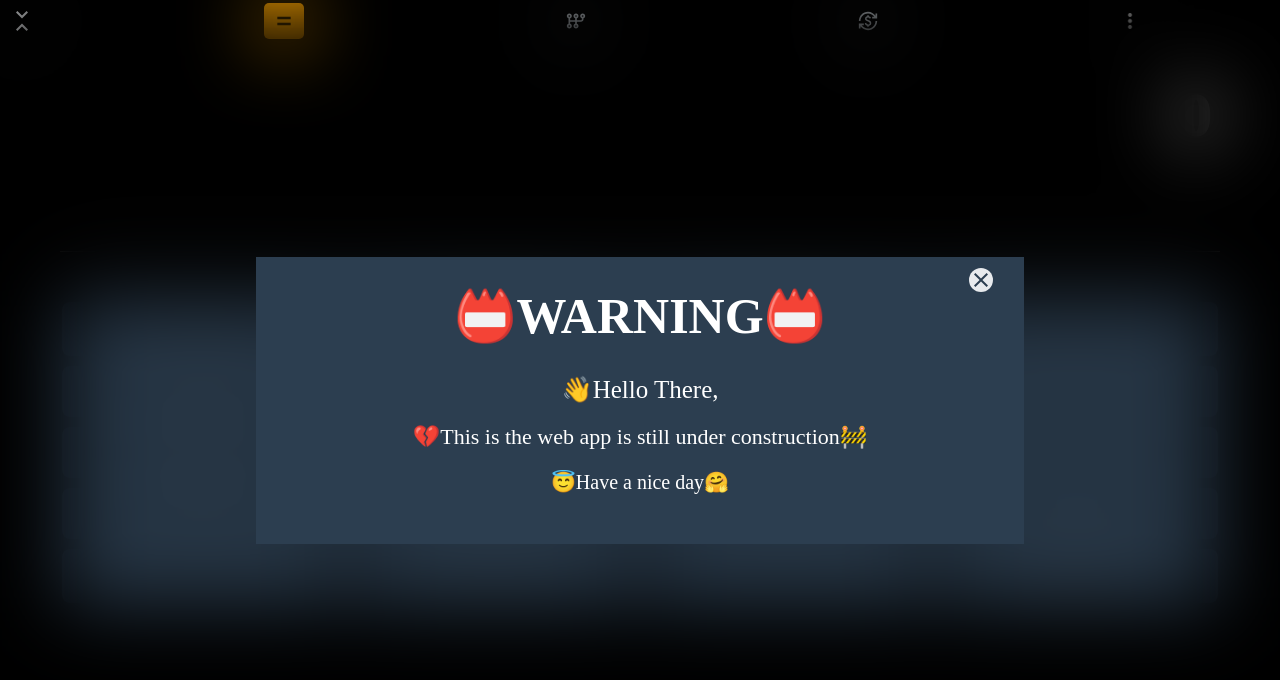
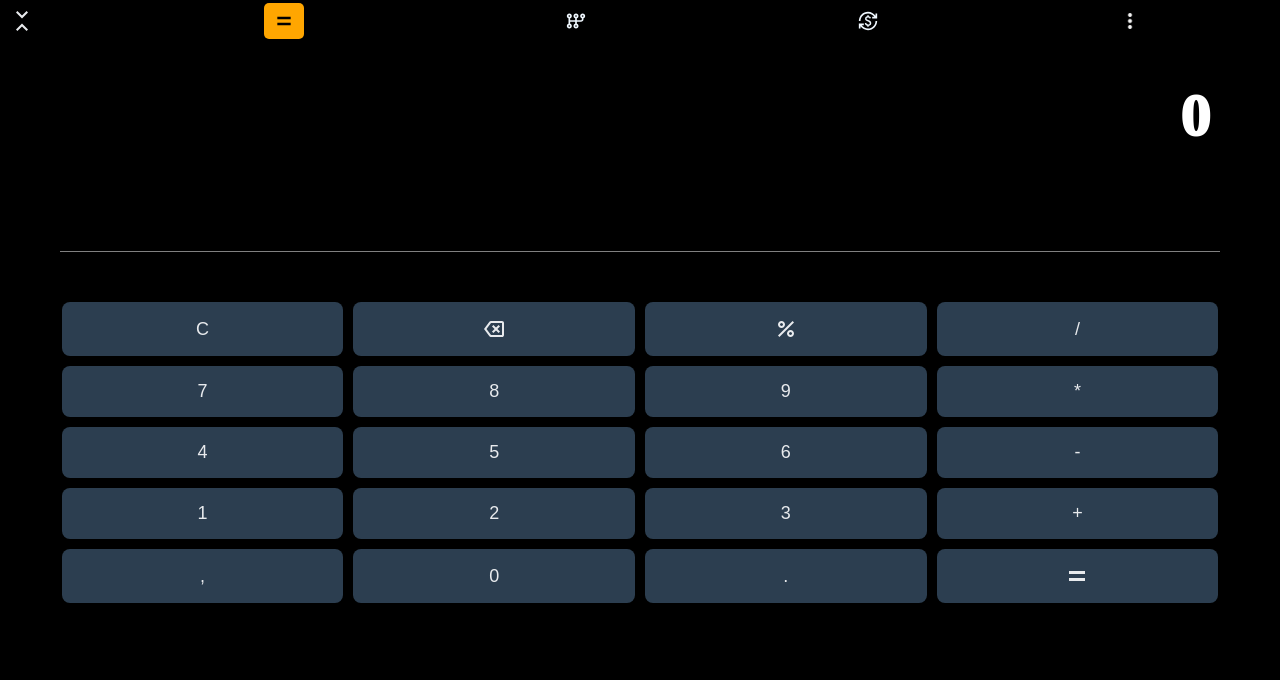
Before and after one commit to Eddy-Web93/Calculator-2.0, a React (Vite) app: page / in a window 1280 px wide. Shown: the top 680 px of the page. Built offline with nearby package versions, Linux system fonts and the light colour scheme.

Commit message:
Second and last

```diff
--- a/src/App.jsx
+++ b/src/App.jsx
@@ -7,7 +7,7 @@ import Warning from './Component/Warning/Warning'
 
 function App() {
   const [num , setNum] = useState(0);
-  const[ warningDis , setWarningDis] = useState(true)
+  const[ warningDis , setWarningDis] = useState(false)
 
   return (
     <div>
```
